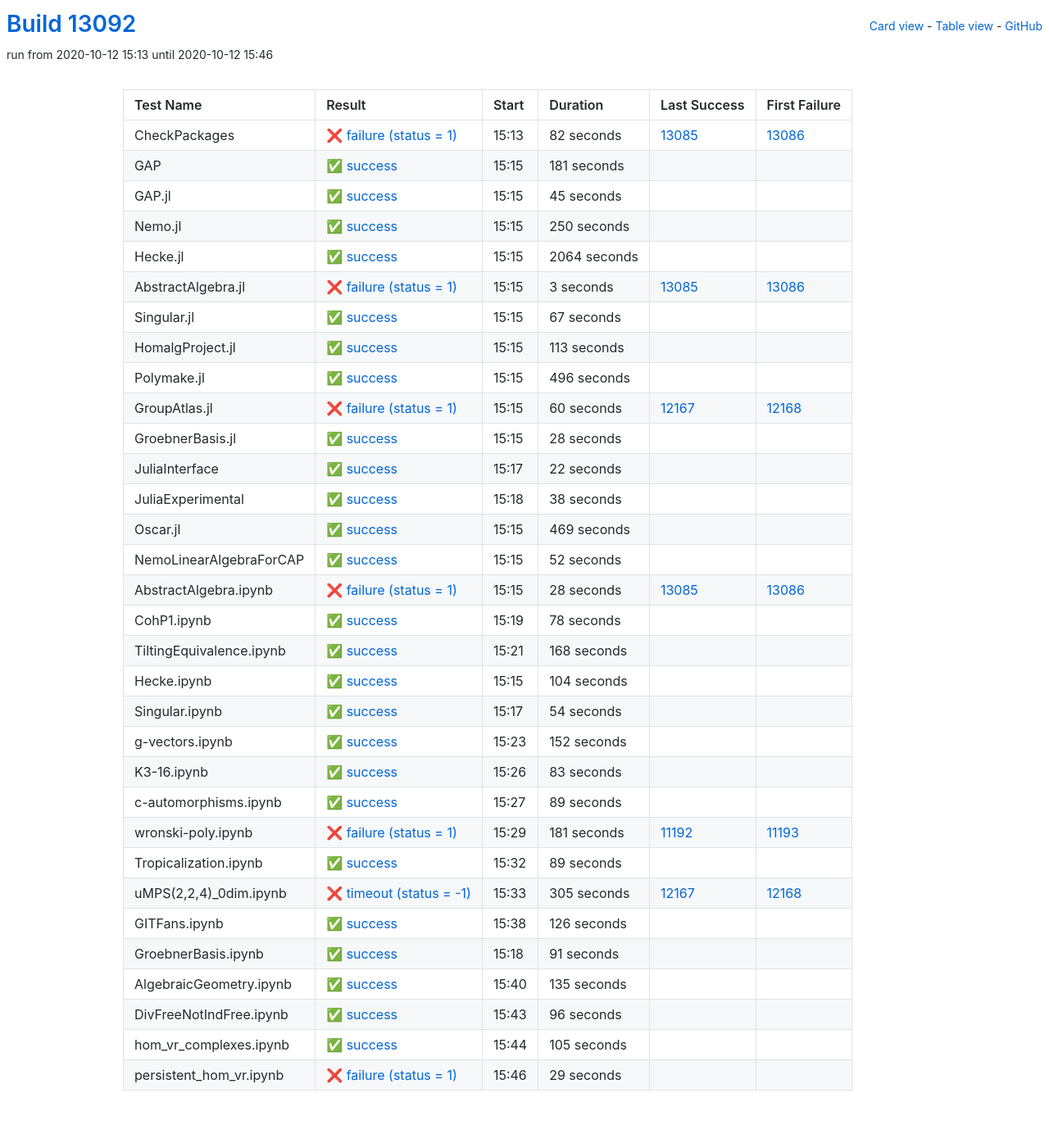
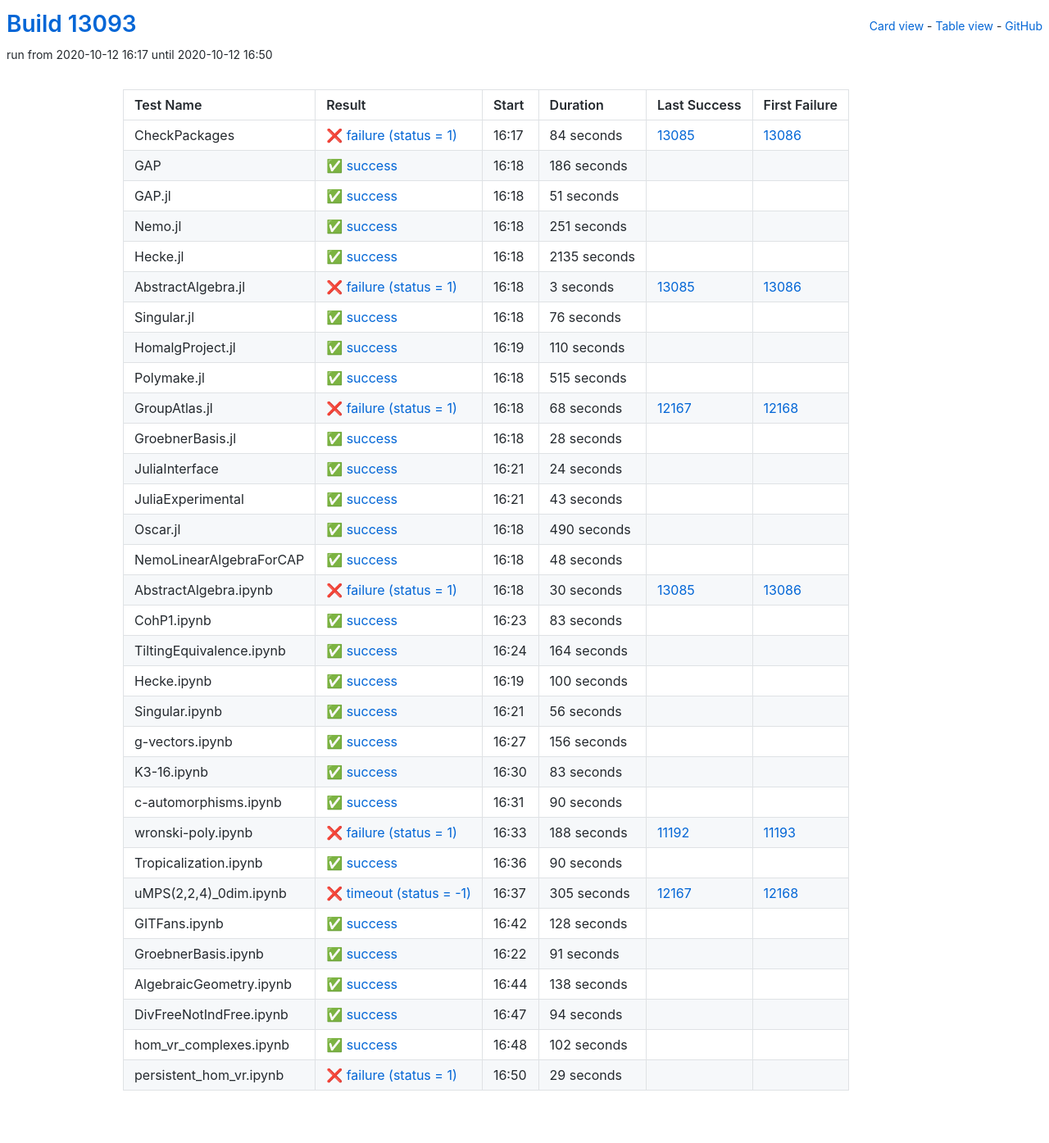
Before and after one commit to oscar-system/oscar-ci-status, a Jekyll site: the page built from table.html, in a window 1280 px wide. Shown: the whole page at 82% size. Built offline with Jekyll 4.4.1, drawn with Linux system fonts in a browser that asks for light colours.

Commit message:
Build #13093

```diff
--- a/_data/ci.yml
+++ b/_data/ci.yml
@@ -1,6 +1,6 @@
 ---
-build: 13092
-build_url: https://oscarci.mathematik.uni-kl.de/job/oscar/13092/
+build: 13093
+build_url: https://oscarci.mathematik.uni-kl.de/job/oscar/13093/
 job: oscar
 organization: oscar-system
 repo: oscar-ci-status
@@ -8,68 +8,68 @@ repourl: https://github.com/oscar-system/oscar-ci-status
 tests:
 - name: CheckPackages
   id: checkpackages
-  log: https://oscarci.mathematik.uni-kl.de/job/oscar/13092/artifact/logs/build-13092/CheckPackages.log
-  start: 2020-10-12 15:13
+  log: https://oscarci.mathematik.uni-kl.de/job/oscar/13093/artifact/logs/build-13093/CheckPackages.log
+  start: 2020-10-12 16:17
   success: false
   exitcode: 1
   status: failure
-  duration: 82
+  duration: 84
   last_success: 13085
   last_success_url: https://oscarci.mathematik.uni-kl.de/job/oscar/13085/
   first_failure: 13086
   first_failure_url: https://oscarci.mathematik.uni-kl.de/job/oscar/13086/
 - name: GAP
   id: gap
-  log: https://oscarci.mathematik.uni-kl.de/job/oscar/13092/artifact/logs/build-13092/GAP.log
-  start: 2020-10-12 15:15
+  log: https://oscarci.mathematik.uni-kl.de/job/oscar/13093/artifact/logs/build-13093/GAP.log
+  start: 2020-10-12 16:18
   success: true
   exitcode: 0
   status: success
-  duration: 181
+  duration: 186
   last_success: false
   last_success_url:
   first_failure: false
   first_failure_url:
 - name: GAP.jl
   id: gap-jl
-  log: https://oscarci.mathematik.uni-kl.de/job/oscar/13092/artifact/logs/build-13092/GAP.jl.log
-  start: 2020-10-12 15:15
+  log: https://oscarci.mathematik.uni-kl.de/job/oscar/13093/artifact/logs/build-13093/GAP.jl.log
+  start: 2020-10-12 16:18
   success: true
   exitcode: 0
   status: success
-  duration: 45
+  duration: 51
   last_success: false
   last_success_url:
   first_failure: false
   first_failure_url:
 - name: Nemo.jl
   id: nemo-jl
-  log: https://oscarci.mathematik.uni-kl.de/job/oscar/13092/artifact/logs/build-13092/Nemo.jl.log
-  start: 2020-10-12 15:15
+  log: https://oscarci.mathematik.uni-kl.de/job/oscar/13093/artifact/logs/build-13093/Nemo.jl.log
+  start: 2020-10-12 16:18
   success: true
   exitcode: 0
   status: success
-  duration: 250
+  duration: 251
   last_success: false
   last_success_url:
   first_failure: false
   first_failure_url:
 - name: Hecke.jl
   id: hecke-jl
-  log: https://oscarci.mathematik.uni-kl.de/job/oscar/13092/artifact/logs/build-13092/Hecke.jl.log
-  start: 2020-10-12 15:15
+  log: https://oscarci.mathematik.uni-kl.de/job/oscar/13093/artifact/logs/build-13093/Hecke.jl.log
+  start: 2020-10-12 16:18
   success: true
   exitcode: 0
   status: success
-  duration: 2064
+  duration: 2135
   last_success: false
   last_success_url:
   first_failure: false
   first_failure_url:
 - name: AbstractAlgebra.jl
   id: abstractalgebra-jl
-  log: https://oscarci.mathematik.uni-kl.de/job/oscar/13092/artifact/logs/build-13092/AbstractAlgebra.jl.log
-  start: 2020-10-12 15:15
+  log: https://oscarci.mathematik.uni-kl.de/job/oscar/13093/artifact/logs/build-13093/AbstractAlgebra.jl.log
+  start: 2020-10-12 16:18
   success: false
   exitcode: 1
   status: failure
@@ -80,56 +80,56 @@ tests:
   first_failure_url: https://oscarci.mathematik.uni-kl.de/job/oscar/13086/
 - name: Singular.jl
   id: singular-jl
-  log: https://oscarci.mathematik.uni-kl.de/job/oscar/13092/artifact/logs/build-13092/Singular.jl.log
-  start: 2020-10-12 15:15
+  log: https://oscarci.mathematik.uni-kl.de/job/oscar/13093/artifact/logs/build-13093/Singular.jl.log
+  start: 2020-10-12 16:18
   success: true
   exitcode: 0
   status: success
-  duration: 67
+  duration: 76
   last_success: false
   last_success_url:
   first_failure: false
   first_failure_url:
 - name: HomalgProject.jl
   id: homalgproject-jl
-  log: https://oscarci.mathematik.uni-kl.de/job/oscar/13092/artifact/logs/build-13092/HomalgProject.jl.log
-  start: 2020-10-12 15:15
+  log: https://oscarci.mathematik.uni-kl.de/job/oscar/13093/artifact/logs/build-13093/HomalgProject.jl.log
+  start: 2020-10-12 16:19
   success: true
   exitcode: 0
   status: success
-  duration: 113
+  duration: 110
   last_success: false
   last_success_url:
   first_failure: false
   first_failure_url:
 - name: Polymake.jl
   id: polymake-jl
-  log: https://oscarci.mathematik.uni-kl.de/job/oscar/13092/artifact/logs/build-13092/Polymake.jl.log
-  start: 2020-10-12 15:15
+  log: https://oscarci.mathematik.uni-kl.de/job/oscar/13093/artifact/logs/build-13093/Polymake.jl.log
+  start: 2020-10-12 16:18
   success: true
   exitcode: 0
   status: success
-  duration: 496
+  duration: 515
   last_success: false
   last_success_url:
   first_failure: false
   first_failure_url:
 - name: GroupAtlas.jl
   id: groupatlas-jl
-  log: https://oscarci.mathematik.uni-kl.de/job/oscar/13092/artifact/logs/build-13092/GroupAtlas.jl.log
-  start: 2020-10-12 15:15
+  log: https://oscarci.mathematik.uni-kl.de/job/oscar/13093/artifact/logs/build-13093/GroupAtlas.jl.log
+  start: 2020-10-12 16:18
   success: false
   exitcode: 1
   status: failure
-  duration: 60
+  duration: 68
   last_success: 12167
   last_success_url: https://oscarci.mathematik.uni-kl.de/job/oscar/12167/
   first_failure: 12168
   first_failure_url: https://oscarci.mathematik.uni-kl.de/job/oscar/12168/
 - name: GroebnerBasis.jl
   id: groebnerbasis-jl
-  log: https://oscarci.mathematik.uni-kl.de/job/oscar/13092/artifact/logs/build-13092/GroebnerBasis.jl.log
-  start: 2020-10-12 15:15
+  log: https://oscarci.mathematik.uni-kl.de/job/oscar/13093/artifact/logs/build-13093/GroebnerBasis.jl.log
+  start: 2020-10-12 16:18
   success: true
   exitcode: 0
   status: success
@@ -140,128 +140,128 @@ tests:
   first_failure_url:
 - name: JuliaInterface
   id: juliainterface
-  log: https://oscarci.mathematik.uni-kl.de/job/oscar/13092/artifact/logs/build-13092/JuliaInterface.log
-  start: 2020-10-12 15:17
+  log: https://oscarci.mathematik.uni-kl.de/job/oscar/13093/artifact/logs/build-13093/JuliaInterface.log
+  start: 2020-10-12 16:21
   success: true
   exitcode: 0
   status: success
-  duration: 22
+  duration: 24
   last_success: false
   last_success_url:
   first_failure: false
   first_failure_url:
 - name: JuliaExperimental
   id: juliaexperimental
-  log: https://oscarci.mathematik.uni-kl.de/job/oscar/13092/artifact/logs/build-13092/JuliaExperimental.log
-  start: 2020-10-12 15:18
+  log: https://oscarci.mathematik.uni-kl.de/job/oscar/13093/artifact/logs/build-13093/JuliaExperimental.log
+  start: 2020-10-12 16:21
   success: true
   exitcode: 0
   status: success
-  duration: 38
+  duration: 43
   last_success: false
   last_success_url:
   first_failure: false
   first_failure_url:
 - name: Oscar.jl
   id: oscar-jl
-  log: https://oscarci.mathematik.uni-kl.de/job/oscar/13092/artifact/logs/build-13092/Oscar.jl.log
-  start: 2020-10-12 15:15
+  log: https://oscarci.mathematik.uni-kl.de/job/oscar/13093/artifact/logs/build-13093/Oscar.jl.log
+  start: 2020-10-12 16:18
   success: true
   exitcode: 0
   status: success
-  duration: 469
+  duration: 490
   last_success: false
   last_success_url:
   first_failure: false
   first_failure_url:
 - name: NemoLinearAlgebraForCAP
   id: nemolinearalgebraforcap
-  log: https://oscarci.mathematik.uni-kl.de/job/oscar/13092/artifact/logs/build-13092/NemoLinearAlgebraForCAP.log
-  start: 2020-10-12 15:15
+  log: https://oscarci.mathematik.uni-kl.de/job/oscar/13093/artifact/logs/build-13093/NemoLinearAlgebraForCAP.log
+  start: 2020-10-12 16:18
   success: true
   exitcode: 0
   status: success
-  duration: 52
+  duration: 48
   last_success: false
   last_success_url:
   first_failure: false
   first_failure_url:
 - name: AbstractAlgebra.ipynb
   id: abstractalgebra-ipynb
-  log: https://oscarci.mathematik.uni-kl.de/job/oscar/13092/artifact/logs/build-13092/AbstractAlgebra.ipynb.log
-  start: 2020-10-12 15:15
+  log: https://oscarci.mathematik.uni-kl.de/job/oscar/13093/artifact/logs/build-13093/AbstractAlgebra.ipynb.log
+  start: 2020-10-12 16:18
   success: false
   exitcode: 1
   status: failure
-  duration: 28
+  duration: 30
   last_success: 13085
   last_success_url: https://oscarci.mathematik.uni-kl.de/job/oscar/13085/
   first_failure: 13086
   first_failure_url: https://oscarci.mathematik.uni-kl.de/job/oscar/13086/
 - name: CohP1.ipynb
   id: cohp1-ipynb
-  log: https://oscarci.mathematik.uni-kl.de/job/oscar/13092/artifact/logs/build-13092/CohP1.ipynb.log
-  start: 2020-10-12 15:19
+  log: https://oscarci.mathematik.uni-kl.de/job/oscar/13093/artifact/logs/build-13093/CohP1.ipynb.log
+  start: 2020-10-12 16:23
   success: true
   exitcode: 0
   status: success
-  duration: 78
+  duration: 83
   last_success: false
   last_success_url:
   first_failure: false
   first_failure_url:
 - name: TiltingEquivalence.ipynb
   id: tiltingequivalence-ipynb
-  log: https://oscarci.mathematik.uni-kl.de/job/oscar/13092/artifact/logs/build-13092/TiltingEquivalence.ipynb.log
-  start: 2020-10-12 15:21
+  log: https://oscarci.mathematik.uni-kl.de/job/oscar/13093/artifact/logs/build-13093/TiltingEquivalence.ipynb.log
+  start: 2020-10-12 16:24
   success: true
   exitcode: 0
   status: success
-  duration: 168
+  duration: 164
   last_success: false
   last_success_url:
   first_failure: false
   first_failure_url:
 - name: Hecke.ipynb
   id: hecke-ipynb
-  log: https://oscarci.mathematik.uni-kl.de/job/oscar/13092/artifact/logs/build-13092/Hecke.ipynb.log
-  start: 2020-10-12 15:15
+  log: https://oscarci.mathematik.uni-kl.de/job/oscar/13093/artifact/logs/build-13093/Hecke.ipynb.log
+  start: 2020-10-12 16:19
   success: true
   exitcode: 0
   status: success
-  duration: 104
+  duration: 100
   last_success: false
   last_success_url:
   first_failure: false
   first_failure_url:
 - name: Singular.ipynb
   id: singular-ipynb
-  log: https://oscarci.mathematik.uni-kl.de/job/oscar/13092/artifact/logs/build-13092/Singular.ipynb.log
-  start: 2020-10-12 15:17
+  log: https://oscarci.mathematik.uni-kl.de/job/oscar/13093/artifact/logs/build-13093/Singular.ipynb.log
+  start: 2020-10-12 16:21
   success: true
   exitcode: 0
   status: success
-  duration: 54
+  duration: 56
   last_success: false
   last_success_url:
   first_failure: false
   first_failure_url:
 - name: g-vectors.ipynb
   id: g-vectors-ipynb
-  log: https://oscarci.mathematik.uni-kl.de/job/oscar/13092/artifact/logs/build-13092/g-vectors.ipynb.log
-  start: 2020-10-12 15:23
+  log: https://oscarci.mathematik.uni-kl.de/job/oscar/13093/artifact/logs/build-13093/g-vectors.ipynb.log
+  start: 2020-10-12 16:27
   success: true
   exitcode: 0
   status: success
-  duration: 152
+  duration: 156
   last_success: false
   last_success_url:
   first_failure: false
   first_failure_url:
 - name: K3-16.ipynb
   id: k3-16-ipynb
-  log: https://oscarci.mathematik.uni-kl.de/job/oscar/13092/artifact/logs/build-13092/K3-16.ipynb.log
-  start: 2020-10-12 15:26
+  log: https://oscarci.mathematik.uni-kl.de/job/oscar/13093/artifact/logs/build-13093/K3-16.ipynb.log
+  start: 2020-10-12 16:30
   success: true
   exitcode: 0
   status: success
@@ -272,44 +272,44 @@ tests:
   first_failure_url:
 - name: c-automorphisms.ipynb
   id: c-automorphisms-ipynb
-  log: https://oscarci.mathematik.uni-kl.de/job/oscar/13092/artifact/logs/build-13092/c-automorphisms.ipynb.log
-  start: 2020-10-12 15:27
+  log: https://oscarci.mathematik.uni-kl.de/job/oscar/13093/artifact/logs/build-13093/c-automorphisms.ipynb.log
+  start: 2020-10-12 16:31
   success: true
   exitcode: 0
   status: success
-  duration: 89
+  duration: 90
   last_success: false
   last_success_url:
   first_failure: false
   first_failure_url:
 - name: wronski-poly.ipynb
   id: wronski-poly-ipynb
-  log: https://oscarci.mathematik.uni-kl.de/job/oscar/13092/artifact/logs/build-13092/wronski-poly.ipynb.log
-  start: 2020-10-12 15:29
+  log: https://oscarci.mathematik.uni-kl.de/job/oscar/13093/artifact/logs/build-13093/wronski-poly.ipynb.log
+  start: 2020-10-12 16:33
   success: false
   exitcode: 1
   status: failure
-  duration: 181
+  duration: 188
   last_success: 11192
   last_success_url: https://oscarci.mathematik.uni-kl.de/job/oscar/11192/
   first_failure: 11193
   first_failure_url: https://oscarci.mathematik.uni-kl.de/job/oscar/11193/
 - name: Tropicalization.ipynb
   id: tropicalization-ipynb
-  log: https://oscarci.mathematik.uni-kl.de/job/oscar/13092/artifact/logs/build-13092/Tropicalization.ipynb.log
-  start: 2020-10-12 15:32
+  log: https://oscarci.mathematik.uni-kl.de/job/oscar/13093/artifact/logs/build-13093/Tropicalization.ipynb.log
+  start: 2020-10-12 16:36
   success: true
   exitcode: 0
   status: success
-  duration: 89
+  duration: 90
   last_success: false
   last_success_url:
   first_failure: false
   first_failure_url:
 - name: uMPS(2,2,4)_0dim.ipynb
   id: umps-2-2-4-0dim-ipynb
-  log: https://oscarci.mathematik.uni-kl.de/job/oscar/13092/artifact/logs/build-13092/uMPS-2-2-4-_0dim.ipynb.log
-  start: 2020-10-12 15:33
+  log: https://oscarci.mathematik.uni-kl.de/job/oscar/13093/artifact/logs/build-13093/uMPS-2-2-4-_0dim.ipynb.log
+  start: 2020-10-12 16:37
   success: false
   exitcode: -1
   status: timeout
@@ -320,20 +320,20 @@ tests:
   first_failure_url: https://oscarci.mathematik.uni-kl.de/job/oscar/12168/
 - name: GITFans.ipynb
   id: gitfans-ipynb
-  log: https://oscarci.mathematik.uni-kl.de/job/oscar/13092/artifact/logs/build-13092/GITFans.ipynb.log
-  start: 2020-10-12 15:38
+  log: https://oscarci.mathematik.uni-kl.de/job/oscar/13093/artifact/logs/build-13093/GITFans.ipynb.log
+  start: 2020-10-12 16:42
   success: true
   exitcode: 0
   status: success
-  duration: 126
+  duration: 128
   last_success: false
   last_success_url:
   first_failure: false
   first_failure_url:
 - name: GroebnerBasis.ipynb
   id: groebnerbasis-ipynb
-  log: https://oscarci.mathematik.uni-kl.de/job/oscar/13092/artifact/logs/build-13092/GroebnerBasis.ipynb.log
-  start: 2020-10-12 15:18
+  log: https://oscarci.mathematik.uni-kl.de/job/oscar/13093/artifact/logs/build-13093/GroebnerBasis.ipynb.log
+  start: 2020-10-12 16:22
   success: true
   exitcode: 0
   status: success
@@ -344,44 +344,44 @@ tests:
   first_failure_url:
 - name: AlgebraicGeometry.ipynb
   id: algebraicgeometry-ipynb
-  log: https://oscarci.mathematik.uni-kl.de/job/oscar/13092/artifact/logs/build-13092/AlgebraicGeometry.ipynb.log
-  start: 2020-10-12 15:40
+  log: https://oscarci.mathematik.uni-kl.de/job/oscar/13093/artifact/logs/build-13093/AlgebraicGeometry.ipynb.log
+  start: 2020-10-12 16:44
   success: true
   exitcode: 0
   status: success
-  duration: 135
+  duration: 138
   last_success: false
   last_success_url:
   first_failure: false
   first_failure_url:
 - name: DivFreeNotIndFree.ipynb
   id: divfreenotindfree-ipynb
-  log: https://oscarci.mathematik.uni-kl.de/job/oscar/13092/artifact/logs/build-13092/DivFreeNotIndFree.ipynb.log
-  start: 2020-10-12 15:43
+  log: https://oscarci.mathematik.uni-kl.de/job/oscar/13093/artifact/logs/build-13093/DivFreeNotIndFree.ipynb.log
+  start: 2020-10-12 16:47
   success: true
   exitcode: 0
   status: success
-  duration: 96
+  duration: 94
   last_success: false
   last_success_url:
   first_failure: false
   first_failure_url:
 - name: hom_vr_complexes.ipynb
   id: hom-vr-complexes-ipynb
-  log: https://oscarci.mathematik.uni-kl.de/job/oscar/13092/artifact/logs/build-13092/hom_vr_complexes.ipynb.log
-  start: 2020-10-12 15:44
+  log: https://oscarci.mathematik.uni-kl.de/job/oscar/13093/artifact/logs/build-13093/hom_vr_complexes.ipynb.log
+  start: 2020-10-12 16:48
   success: true
   exitcode: 0
   status: success
-  duration: 105
+  duration: 102
   last_success: false
   last_success_url:
   first_failure: false
   first_failure_url:
 - name: persistent_hom_vr.ipynb
   id: persistent-hom-vr-ipynb
-  log: https://oscarci.mathematik.uni-kl.de/job/oscar/13092/artifact/logs/build-13092/persistent_hom_vr.ipynb.log
-  start: 2020-10-12 15:46
+  log: https://oscarci.mathematik.uni-kl.de/job/oscar/13093/artifact/logs/build-13093/persistent_hom_vr.ipynb.log
+  start: 2020-10-12 16:50
   success: false
   exitcode: 1
   status: failure
```
Also changed, not shown: README.md.
